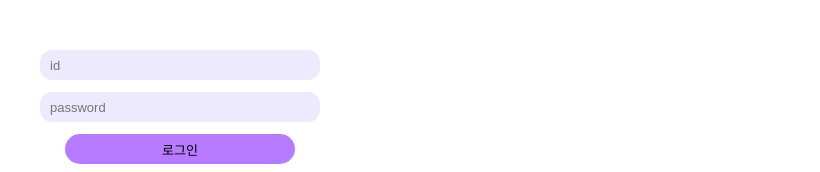
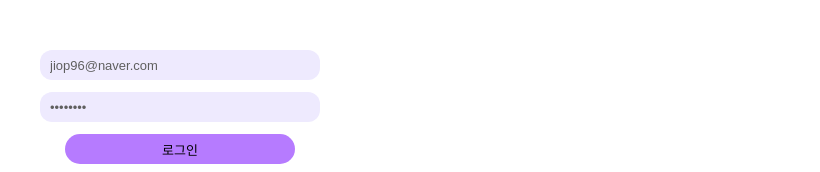
Before and after one commit to elice-racer/eliceracer_front, a React (Vite) app: page /auth/login in a window 1280 px wide. Shown: the part 226-398 px from the top of the page, without its empty margins (460-1280 px from the left). Built offline with nearby package versions, Linux system fonts and the light colour scheme; no server answers.

Commit message:
feat: search 유저페이ㅣㅈ

```diff
--- a/src/pages/admin/manageUsers/AdminSearchUser.page.tsx
+++ b/src/pages/admin/manageUsers/AdminSearchUser.page.tsx
@@ -1,5 +1,45 @@
+import styled from "styled-components";
+
 function AdminSearchUser() {
-  return <div>AdminSearchUser.page</div>;
+  return (
+    <Container>
+      <Wrapper>
+        <TitleBar>
+          <Title>트랙 및 레이서 조회</Title>
+        </TitleBar>
+        <SelectOptionWrapper>
+          <Input></Input>
+        </SelectOptionWrapper>
+
+        <SeachedListWrapper></SeachedListWrapper>
+      </Wrapper>
+    </Container>
+  );
 }
 
 export default AdminSearchUser;
+
+const Container = styled.div`
+  width: 100vw;
+  display: flex;
+  justify-content: center;
+`;
+
+const Wrapper = styled.div`
+  width: 68vw;
+`;
+
+const TitleBar = styled.div`
+  display: flex;
+  border-bottom: solid 2px ${({ theme }) => theme.colors.purple2};
+  align-items: center;
+  padding: 10px;
+  gap: 12px;
+`;
+const Title = styled.h1`
+  font-size: 1.4rem;
+`;
+const SelectOptionWrapper = styled.div``;
+
+const Input = styled.input``;
+const SeachedListWrapper = styled.div``;
--- a/src/pages/login/LogIn.page.tsx
+++ b/src/pages/login/LogIn.page.tsx
@@ -7,7 +7,7 @@ import { tokenAtom } from "../../recoil/TokenAtom";
 import InputFiled from "./components/InputField";
 import { imgPaths, paths } from "../../utils/path";
 import { loadingAtom } from "../../recoil/LoadingAtom";
-import Cookies from "js-cookie";
+// import Cookies from "js-cookie";
 
 export default function Login() {
   const navigate = useNavigate();
@@ -17,37 +17,37 @@ export default function Login() {
   const from = location?.state?.redirectedFrom?.pathname || paths.HOME;
 
   const [userLoginForm, setUserLoginForm] = useState({
-    identifier: "",
-    password: "",
+    identifier: "jiop96@naver.com",
+    password: "12341234",
   });
 
   const [error, setError] = useState("");
   const setToken = useSetRecoilState(tokenAtom);
+
+  const onKeyDown = (e: React.KeyboardEvent<HTMLInputElement>) => {
+    if (e.key === "Enter") {
+      handleLogin();
+    }
+  };
 
   const onChange = (e: React.ChangeEvent<HTMLInputElement>) => {
     const { name, value } = e.target;
     setUserLoginForm(userInfo => ({ ...userInfo, [name]: value }));
   };
 
-  const handleLogin = async (e: any) => {
+  const handleLogin = async () => {
     if (userLoginForm.identifier === "") {
       return alert("아이디를 입력해주세요.");
     }
     if (userLoginForm.password === "") {
       return alert("비밀번호를 입력해주세요!");
     }
-    e.preventDefault();
     setLoading(true);
 
     try {
       const res = await AxiosAuth.fetchLogin(userLoginForm);
       console.log(res.headers?.authorization.replace("Bearer ", ""));
-      console.log(res);
-
-      const test = Cookies.get("refreshToken");
-
-      console.log("refresh _token ");
-      console.log(test);
+      // const test = Cookies.get("refreshToken");
       if (res.data?.statusCode === 200) {
         const loginToken = res.headers?.authorization.replace("Bearer ", "");
         setToken(loginToken);
@@ -66,8 +66,17 @@ export default function Login() {
   return (
     <Wrapper>
       <Img src={imgPaths.ELICE_LOGO} />
-      <InputFiled onChange={onChange} name="identifier" value={userLoginForm.identifier} placeholder="id" type="id" required />
-      <InputFiled error={error} onChange={onChange} name="password" value={userLoginForm.password} placeholder="password" type="password" required />
+      <InputFiled onChange={onChange} name="identifier" value={userLoginForm.identifier} placeholder="id" type="id" required onKeyDown={onKeyDown} />
+      <InputFiled
+        error={error}
+        onChange={onChange}
+        name="password"
+        value={userLoginForm.password}
+        placeholder="password"
+        type="password"
+        required
+        onKeyDown={onKeyDown}
+      />
       <Btn onClick={handleLogin}>로그인</Btn>
       <TextWrapper>
         <StyledLink to={paths.FIND_ID}>아이디</StyledLink> | <StyledLink to={paths.FIND_PW}>비밀번호 찾기</StyledLink>
```
